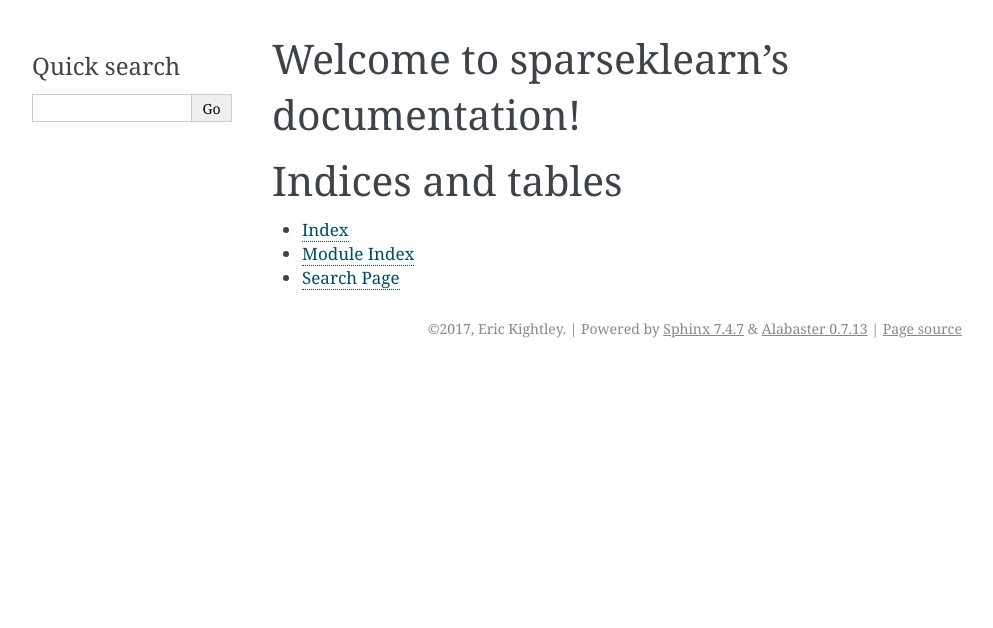
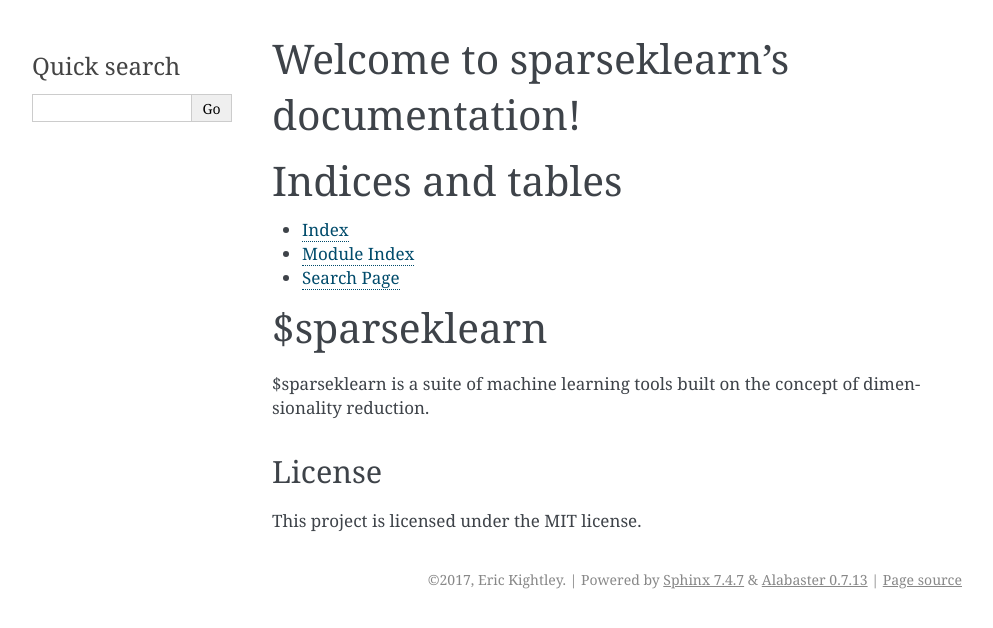
Before and after one commit to EricKightley/sparseklearn, a Sphinx documentation site: the page built from docs/index.rst, in a window 1280 px wide. Shown: the top 628 px of the page, without its empty margins (148-1141 px from the left). Built offline with Sphinx 7.4.7, drawn with Linux system fonts in a browser that asks for light colours.

Commit message:
testing docs

```diff
--- a/docs/index.rst
+++ b/docs/index.rst
@@ -18,3 +18,15 @@
 * :ref:`genindex`
 * :ref:`modindex`
 * :ref:`search`
+
+
+$sparseklearn
+=============
+
+$sparseklearn is a suite of machine learning tools built on the concept of
+dimensionality reduction.
+
+License
+-------
+
+This project is licensed under the MIT license.
```
Also changed, not shown: 1 other file.
